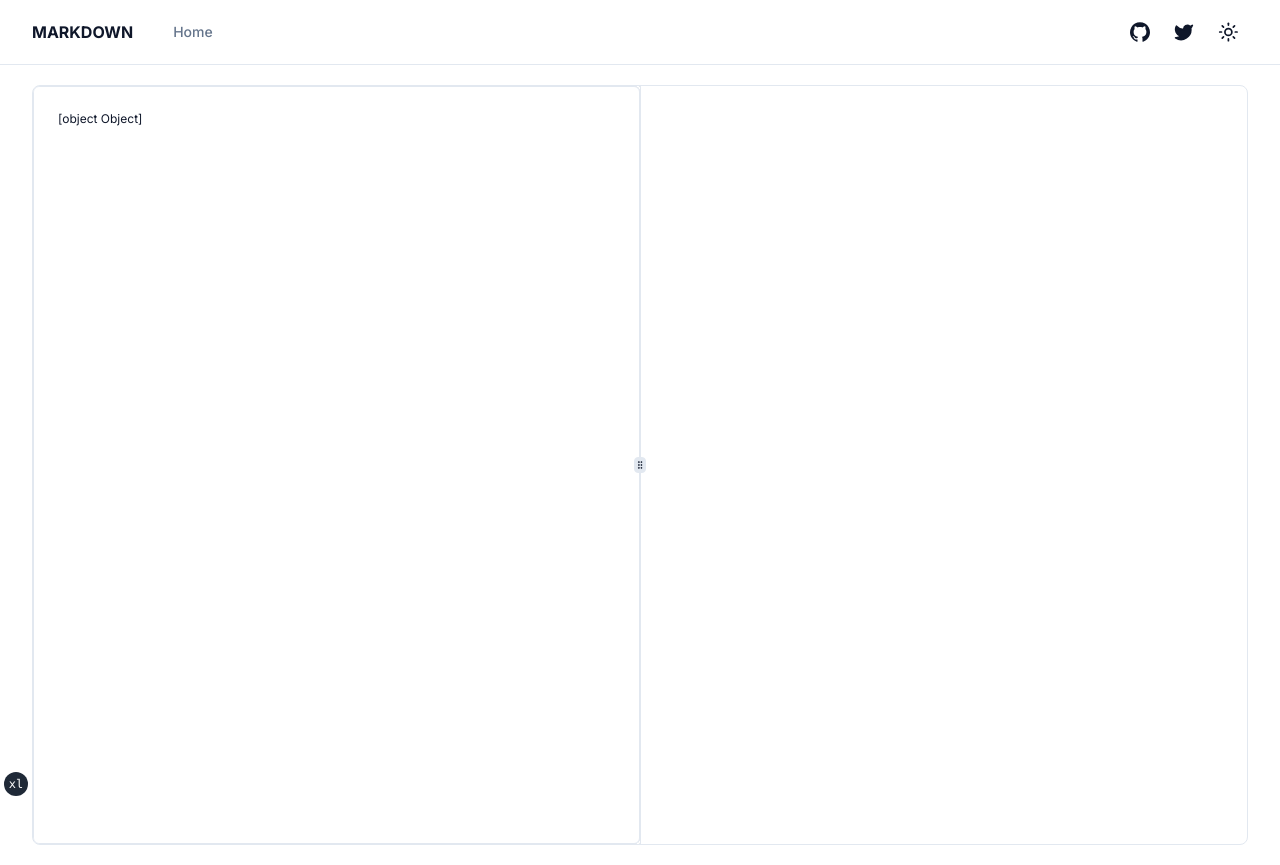
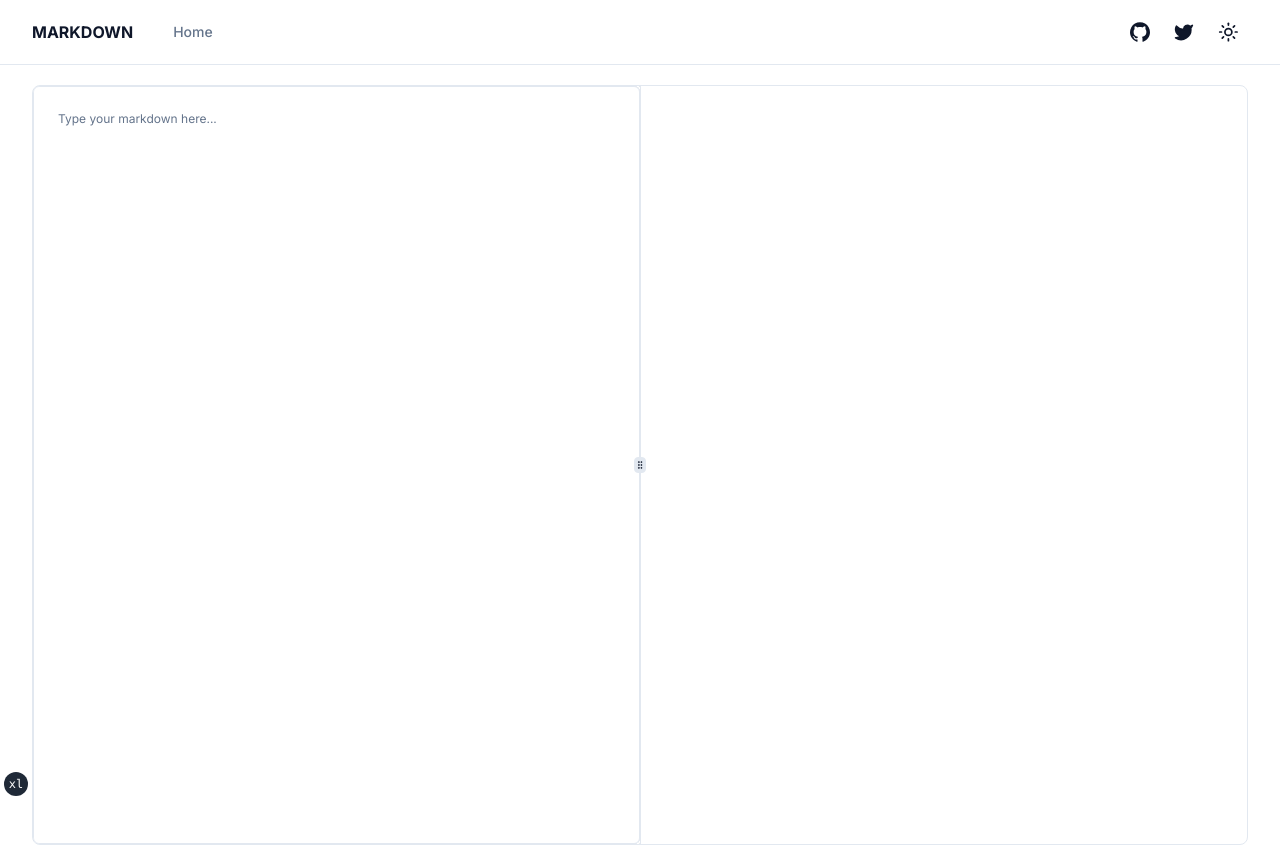
Before and after one commit to Vicba/In-browser-markdown-editor, a Next.js app: page / in a window 1280 px wide. Built offline with nearby package versions, Linux system fonts and the light colour scheme.

Commit message:
fix: object object error textarea

```diff
--- a/app/page.tsx
+++ b/app/page.tsx
@@ -29,10 +29,11 @@ export default function IndexPage() {
             id="markdown-editor"
             className="flex min-h-full min-w-full items-center justify-center p-6 bg-transparent text-xs resize-none"
             onChange={(e) => setText(e.target.value)}
+            value={text}
             autoFocus
             placeholder="Type your markdown here..."
           >
-            <ScrollArea className="h-full w-full">{text}</ScrollArea>
+            <ScrollArea className="h-full w-full"></ScrollArea>
           </Textarea>
         </ResizablePanel>
         <ResizableHandle withHandle />
```
